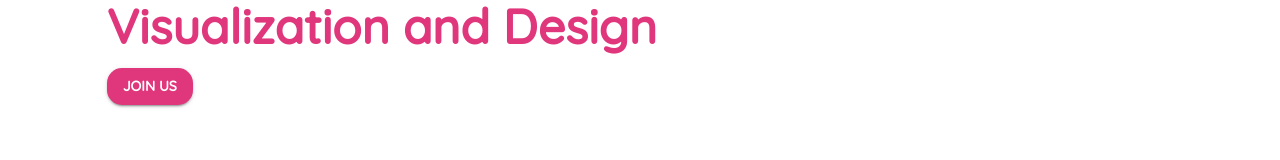
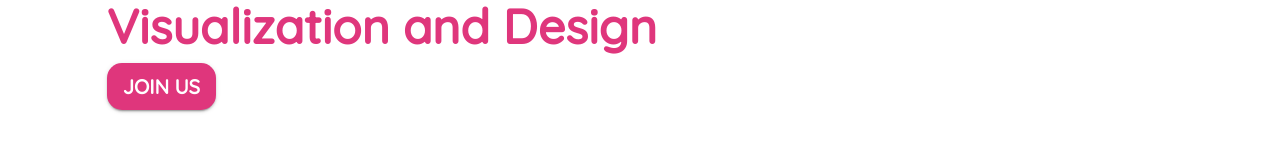
Before and after one commit to Anieto86/chem-dye-2023, a React (Vite) app: page /Blog in a window 1280 px wide. Shown: the part 264-424 px from the top of the page. Built offline with nearby package versions, Linux system fonts and the light colour scheme.

Commit message:
fix issue in contact page

```diff
--- a/src/components/Blog.jsx
+++ b/src/components/Blog.jsx
@@ -1,5 +1,5 @@
 import { Button, Grid, Typography } from '@mui/material';
-import { ContactBtn } from './ContactBtn';
+import { ContactBtn } from '../components/common/ContactBtn';
 import { Link } from 'react-router-dom';
 import img1 from '../assets/imgBlog/Img1.jpg';
 import img2 from '../assets/imgBlog/Img2.png';
--- a/src/components/ContactBtn.jsx
+++ /dev/null
@@ -1,20 +0,0 @@
-import { Button } from '@mui/material';
-
-// eslint-disable-next-line react/prop-types
-export const ContactBtn = ({ title, onClickShow }) => {
-  return (
-    <Button
-      variant="contained"
-      onClick={onClickShow}
-      sx={{
-        backgroundColor: '#DF367C',
-        color: 'white',
-        marginBottom: 2,
-        borderRadius: '15px',
-        fontWeight: '600',
-      }}
-    >
-      {title}
-    </Button>
-  );
-};
--- a/src/components/common/ContactBtn.jsx
+++ b/src/components/common/ContactBtn.jsx
@@ -1,10 +1,11 @@
 import { Button } from '@mui/material';
 
 // eslint-disable-next-line react/prop-types
-export const ContactBtn = ({ title, fSize = 20 }) => {
+export const ContactBtn = ({ title, fSize = 20, onClickShow }) => {
   return (
     <Button
       variant="contained"
+      onClick={onClickShow}
       sx={{
         backgroundColor: '#DF367C',
         color: 'white',
--- a/src/components/common/layouts/NavBar.jsx
+++ b/src/components/common/layouts/NavBar.jsx
@@ -114,17 +114,14 @@ export function NavBar() {
           </Typography>
         )}
       </AppBar>
-
       {location.pathname === '/' && <Services />}
       <Grid
-        container
-        direction="row"
-        justifyContent="center"
+        // container
+        // direction="row"
+        // justifyContent="center"
         sx={{ pt: '150px' }}
       >
-        <Grid item>
-          <Outlet />
-        </Grid>
+        <Outlet />
       </Grid>
     </>
   );
--- a/src/index.css
+++ b/src/index.css
@@ -26,8 +26,8 @@
 
  body {
    margin: 0;
-   display: flex;
-   place-items: center;
+   /* display: flex;
+   place-items: center; */
    min-width: 320px;
    min-height: 100vh;
  }
```
